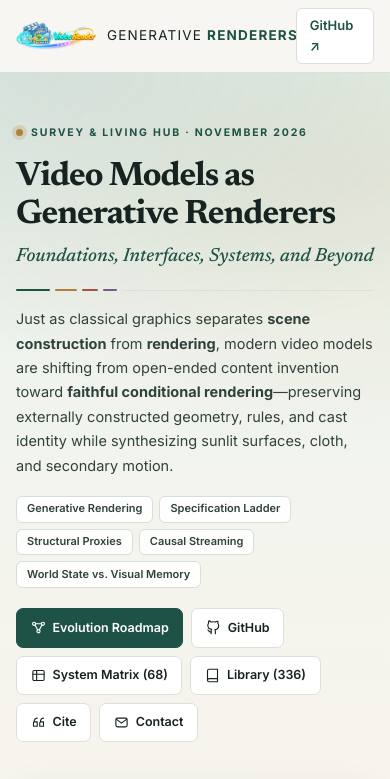
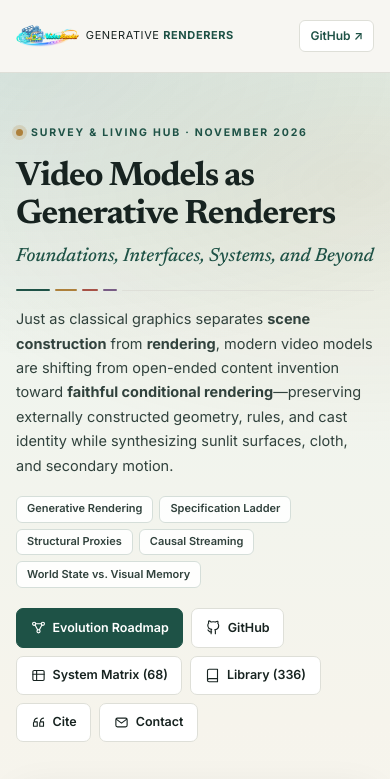
Before and after one commit to GenRender-Hub/Awesome-Generative-Renderers, a plain HTML site: page docs/index.html in a window 390 px wide. Shown: the top 779 px of the page. Drawn offline with Linux system fonts and the light colour scheme.

Commit message:
Tighten mobile navbar spacing to prevent horizontal overflow on 390px screens
Co-authored-by: Cursor <cursoragent@cursor.com>

```diff
--- a/docs/styles.css
+++ b/docs/styles.css
@@ -1048,6 +1048,9 @@ footer { padding: 26px 0 36px; font-size: 12.5px; color: var(--muted); border-to
 }
 @media (max-width: 680px) {
   .wrap, .header-inner { padding: 0 16px; }
+  .brand { font-size: 11px; gap: 7px; letter-spacing: 0.6px; }
+  .brand img { height: 22px; }
+  .nav-github { white-space: nowrap; padding: 5px 10px; font-size: 12px; }
   .site-nav a:not(.nav-github) { display: none; }
   .paths { grid-template-columns: 1fr; }
   .stats-row { gap: 28px; }
```
